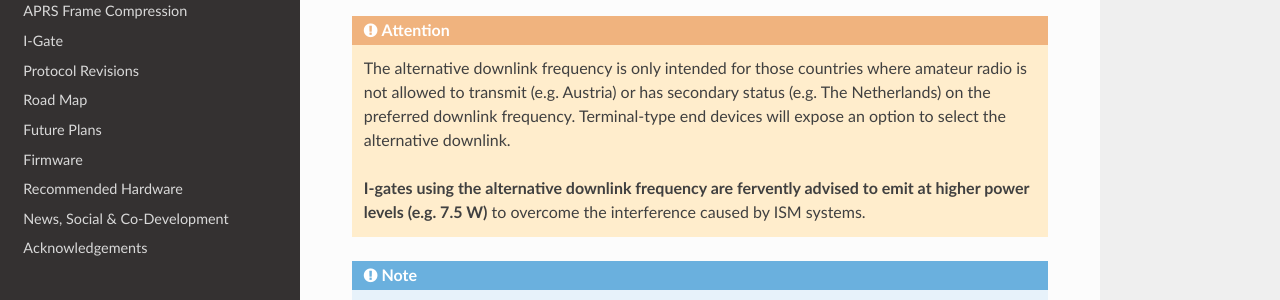
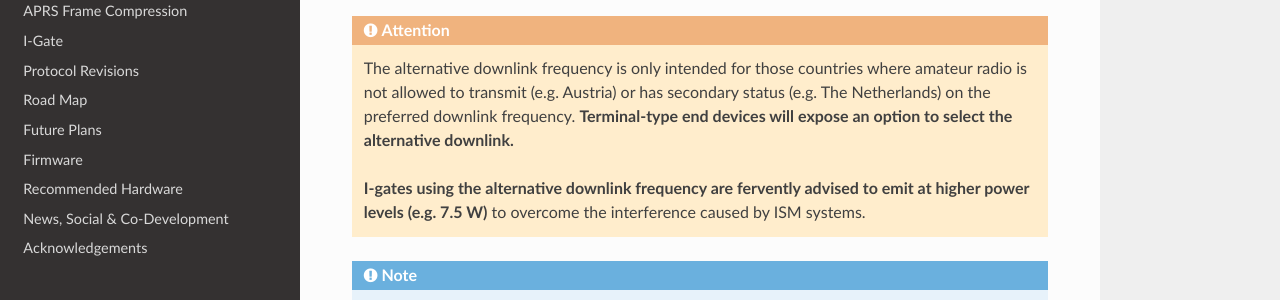
Before and after one commit to aprs438/aprs438.protocol, a Sphinx documentation site: the page built from docs/source/link_parameters.md, in a window 1280 px wide and 900 px high, scrolled down 516 px. Shown: the part 199-499 px from the top of the window. Built offline with Sphinx 7.4.7 and the Read the Docs theme 2.0.0, drawn with Linux system fonts in a browser that asks for light colours.

```diff
--- a/docs/source/link_parameters.md
+++ b/docs/source/link_parameters.md
@@ -24,7 +23,7 @@
 :::
 
 :::{attention}
-The alternative downlink frequency is only intended for those countries where amateur radio is not allowed to transmit (e.g. Austria) or has secondary status (e.g. The Netherlands) on the preferred downlink frequency. Terminal-type end devices will expose an option to select the alternative downlink.
+The alternative downlink frequency is only intended for those countries where amateur radio is not allowed to transmit (e.g. Austria) or has secondary status (e.g. The Netherlands) on the preferred downlink frequency. **Terminal-type end devices will expose an option to select the alternative downlink.**
 
 **I‑gates using the alternative downlink frequency are fervently advised to emit at higher power levels (e.g. 7.5&nbsp;W)** to overcome the interference caused by ISM systems.
 :::
```
Also changed, not shown: other parts of docs/source/link_parameters.md (+0 -1 lines), docs/source/acknowledgements.md (+1 -1 lines), docs/source/codec.md (+2 -1 lines), docs/source/frame_compression.md (+1 -1 lines), docs/source/road_map.md (+1 -1 lines).
